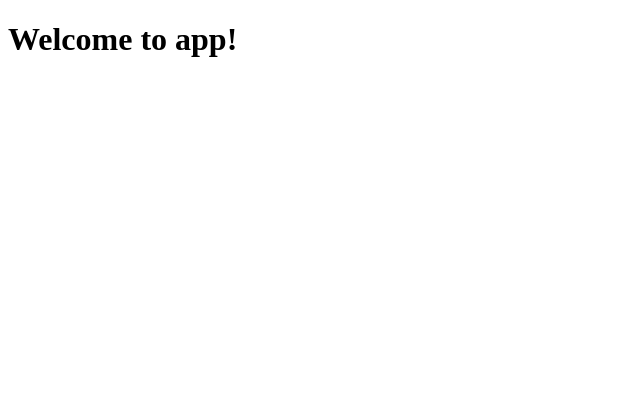
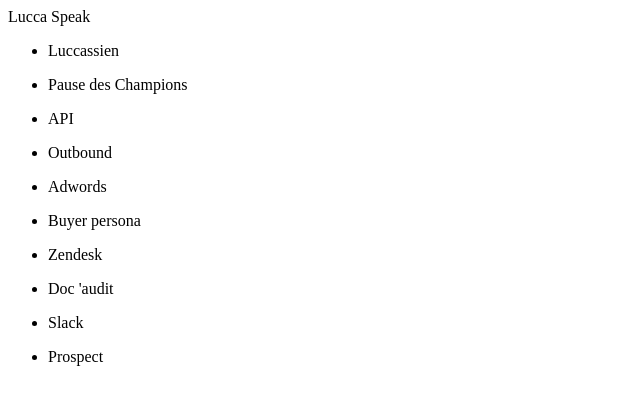
Before and after one commit to LuccaSA/LuccaSpeak, an Angular app: page / in a window 1280 px wide. Shown: the top 404 px of the page, without its empty margins (0-640 px from the left). Built offline with nearby package versions, Linux system fonts and the light colour scheme.

Commit message:
ADD wordReferences component

```diff
--- a/src/app/app.component.html
+++ b/src/app/app.component.html
@@ -1 +1,3 @@
-<h1>Welcome to {{ title }}!</h1>
+<header>Lucca Speak</header>
+
+<ls-word-references></ls-word-references>
--- a/src/app/app.module.ts
+++ b/src/app/app.module.ts
@@ -3,10 +3,12 @@ import { FormsModule } from '@angular/forms';
 import { NgModule } from '@angular/core';
 
 import { AppComponent } from './app.component';
+import { WordReferencesComponent } from './word-references/word-references.component';
 
 @NgModule({
 	declarations: [
 		AppComponent,
+		WordReferencesComponent,
 	],
 	imports: [
 		BrowserModule,
--- /dev/null
+++ b/src/app/word-references/word-references.component.html
@@ -0,0 +1,3 @@
+<ul *ngFor="let wordReference of wordReferences">
+	<li>{{ wordReference.term }}</li>
+</ul>
--- /dev/null
+++ b/src/app/word-references/word-references.component.ts
@@ -0,0 +1,19 @@
+import { Component, OnInit, Input } from '@angular/core';
+
+import { WordReference } from '../model';
+import { WordReferences } from '../../word-references/word-references';
+
+@Component({
+	selector: 'ls-word-references',
+	templateUrl: './word-references.component.html',
+	styleUrls: ['./word-references.component.scss']
+})
+export class WordReferencesComponent implements OnInit {
+	wordReferences: WordReference[] = WordReferences;
+
+	constructor() { }
+
+	ngOnInit() {
+	}
+
+}
```
Also changed, not shown: src/app/word-references/word-references.component.scss (added), 1 other file (tests, documents, lock files or other folders).
